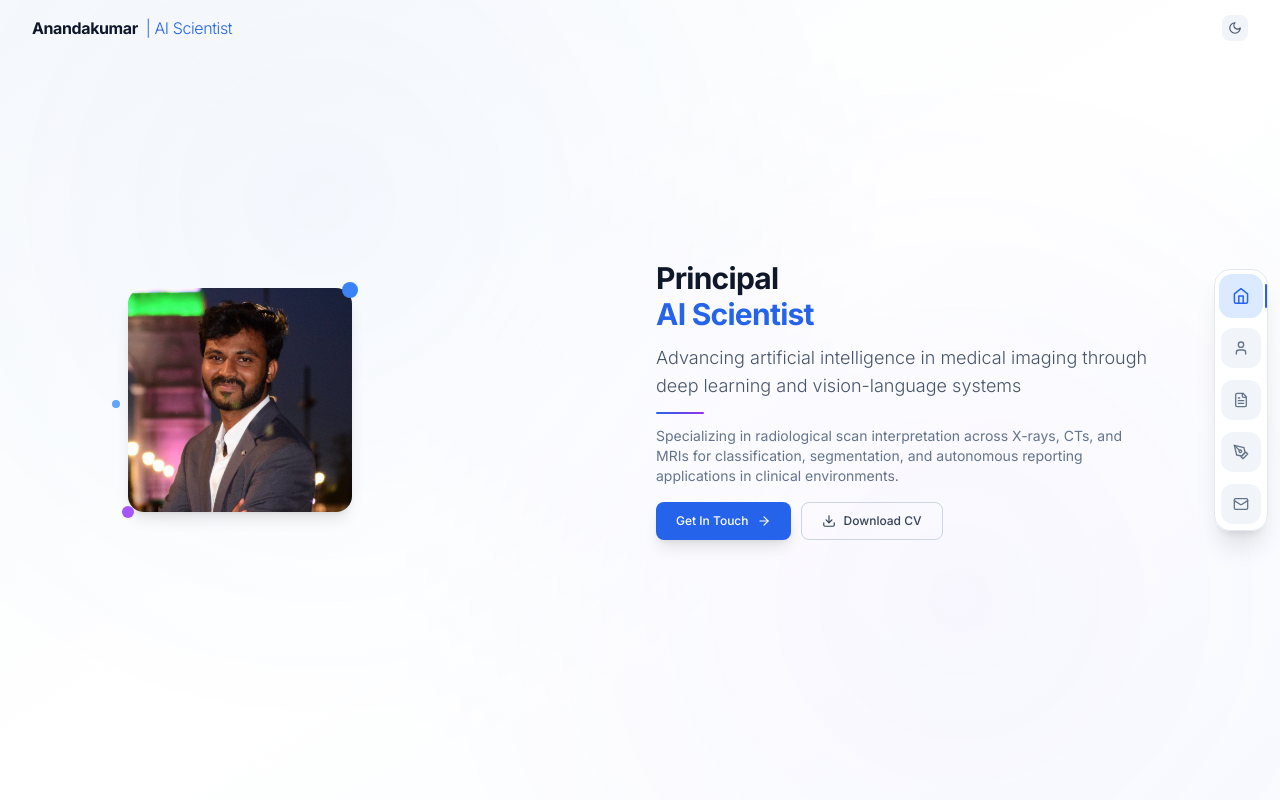
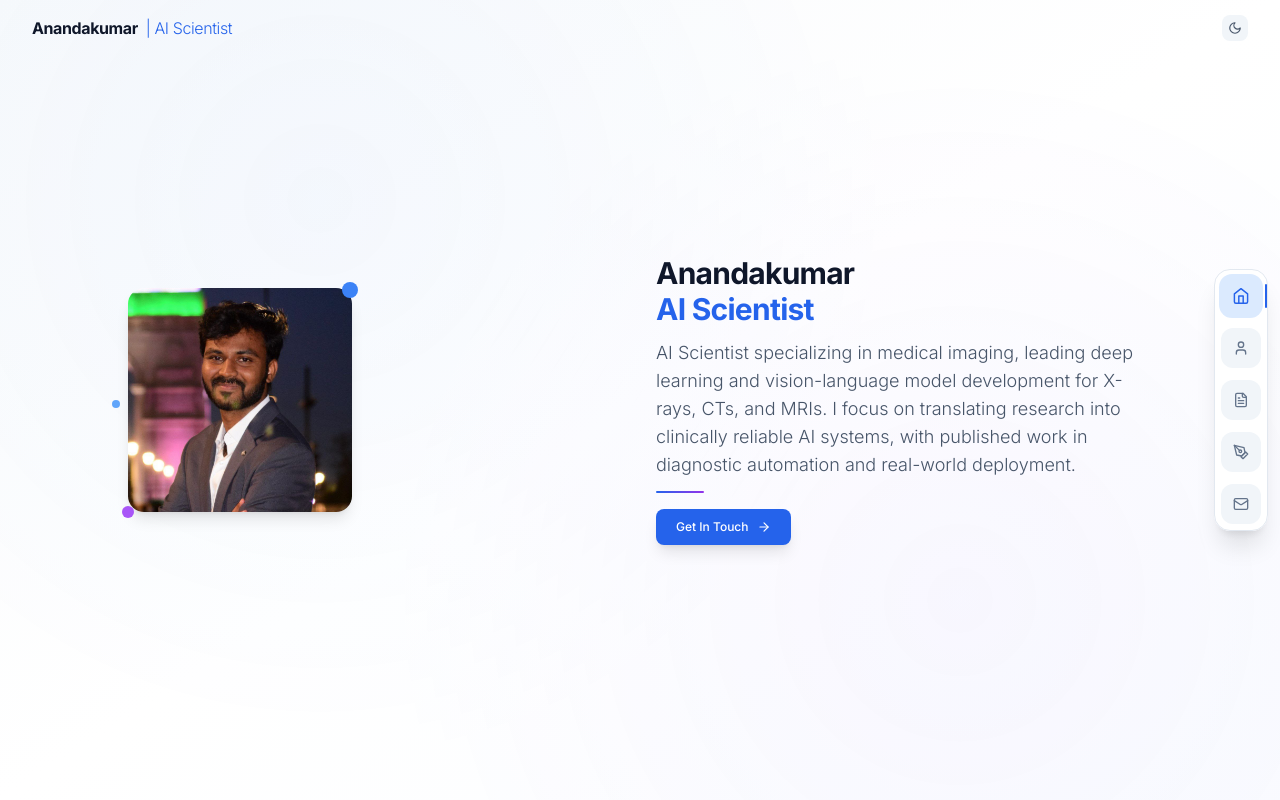
Before and after one commit to Anandakumar-D/personalportfolio, a React (Vite) app: page / in a window 1280 px wide. Shown: the top 800 px of the page. Built offline with nearby package versions, Linux system fonts and the light colour scheme.

Commit message:
made changes in hero section content, removed the cv option

```diff
--- a/src/components/Hero.tsx
+++ b/src/components/Hero.tsx
@@ -38,22 +38,19 @@ const Hero: React.FC = () => {
             <div className="order-1 lg:order-2 space-y-3 lg:space-y-4 text-center lg:text-left">
               <div className="space-y-2 lg:space-y-3">
                 <h1 className="text-xl sm:text-2xl lg:text-3xl font-bold tracking-tight">
-                  <span className="text-slate-900 dark:text-white">Principal</span>
+                  <span className="text-slate-900 dark:text-white">Anandakumar</span>
                   <br />
                   <span className="text-blue-600 dark:text-blue-400">AI Scientist</span>
                 </h1>
 
                 <div className="space-y-2 lg:space-y-3">
                   <p className="text-sm sm:text-base lg:text-lg text-slate-600 dark:text-slate-300 leading-relaxed font-light">
-                    Advancing artificial intelligence in medical imaging through deep learning and vision-language systems
+                  AI Scientist specializing in medical imaging, leading deep learning and vision-language model development for X-rays, CTs, and MRIs.
+                  I focus on translating research into clinically reliable AI systems, with published work in diagnostic automation and real-world deployment.
                   </p>
 
                   <div className="w-12 h-0.5 bg-gradient-to-r from-blue-600 to-purple-600 rounded-full mx-auto lg:mx-0"></div>
 
-                  <p className="text-xs sm:text-sm text-slate-500 dark:text-slate-400 leading-relaxed max-w-xl mx-auto lg:mx-0">
-                    Specializing in radiological scan interpretation across X-rays, CTs, and MRIs for classification,
-                    segmentation, and autonomous reporting applications in clinical environments.
-                  </p>
                 </div>
               </div>
 
@@ -66,14 +63,6 @@ const Hero: React.FC = () => {
                   Get In Touch
                   <ArrowRight size={14} className="ml-2 group-hover:translate-x-0.5 transition-transform duration-300" />
                 </a>
-
-                <a
-                  href="#"
-                  className="group inline-flex items-center justify-center px-4 sm:px-5 py-2 sm:py-2.5 border border-slate-300 dark:border-slate-600 text-slate-700 dark:text-slate-300 hover:border-blue-600 dark:hover:border-blue-400 hover:text-blue-600 dark:hover:text-blue-400 font-medium rounded-lg transition-all duration-300 transform hover:-translate-y-0.5 text-xs"
-                >
-                  <Download size={14} className="mr-2" />
-                  Download CV
-                </a>
               </div>
             </div>
           </div>
```
